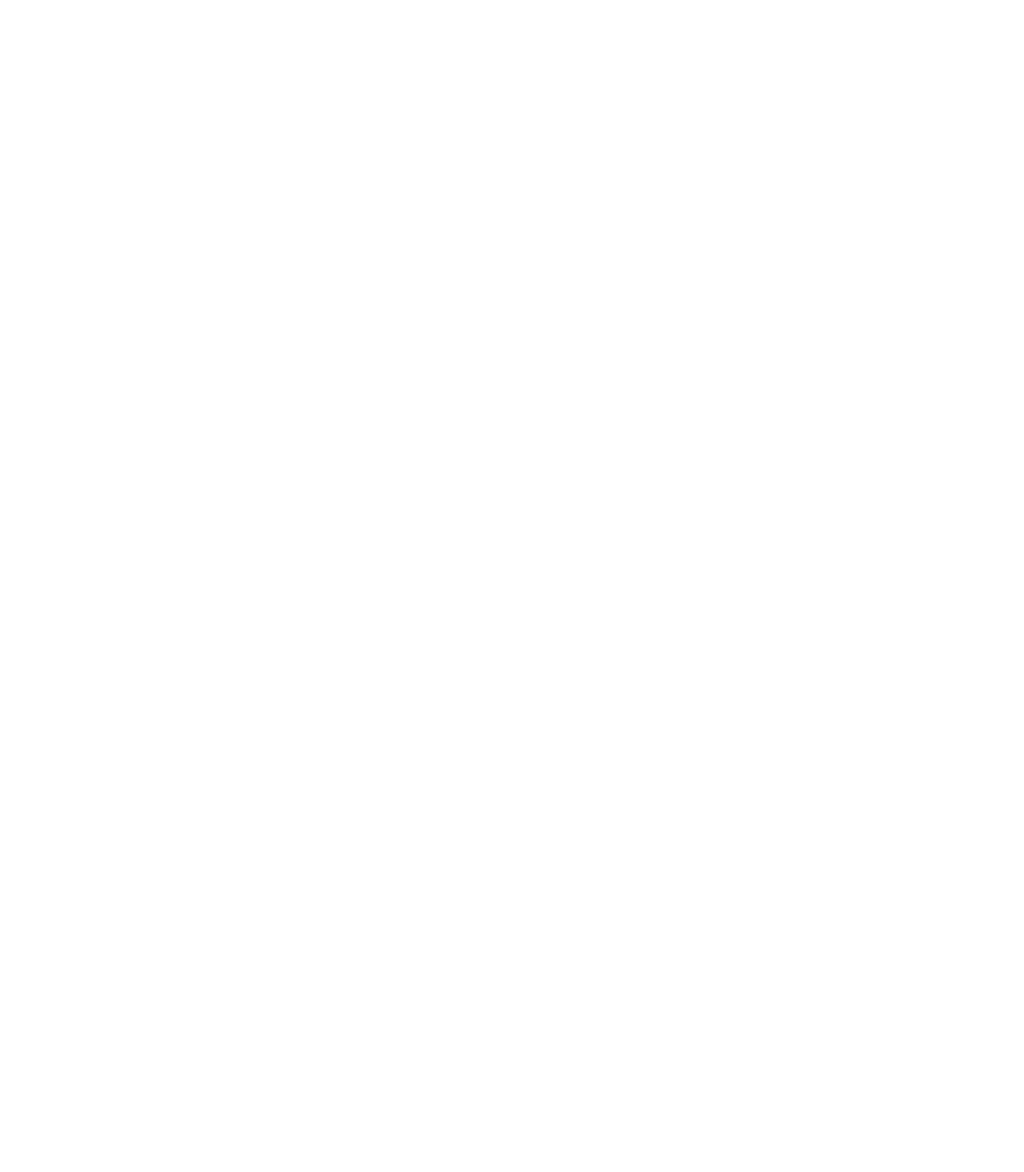
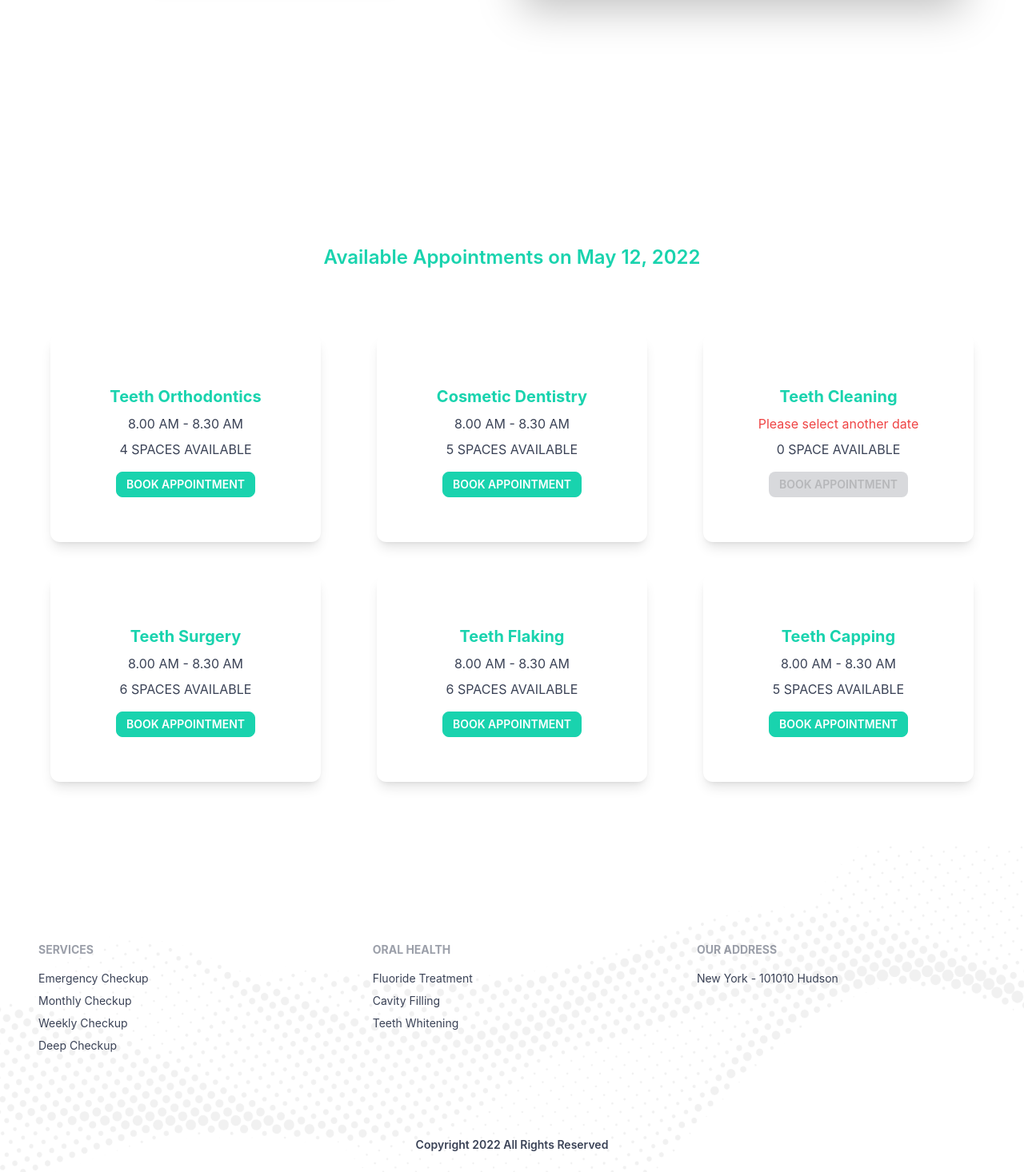
Before and after one commit to rahad2694/doctors-portal-client-side, a React (Create React App) app: page /appointment in a window 1280 px wide. Shown: the part 638-2104 px from the top of the page at 80% size. Before the commit the page ends 800 px from the top, so only its background shows below. Built offline with nearby package versions, Linux system fonts and the light colour scheme.

Commit message:
Service Modal functional

```diff
--- a/package.json
+++ b/package.json
@@ -10,8 +10,10 @@
     "@testing-library/react": "^13.2.0",
     "@testing-library/user-event": "^13.5.0",
     "daisyui": "^2.14.3",
+    "date-fns": "^2.28.0",
     "firebase": "^9.8.1",
     "react": "^18.1.0",
+    "react-day-picker": "^8.0.4",
     "react-dom": "^18.1.0",
     "react-firebase-hooks": "^5.0.3",
     "react-hook-form": "^7.31.1",
--- /dev/null
+++ b/public/services.json
@@ -0,0 +1,68 @@
+[
+    {
+        "_id":1,
+        "name":"Teeth Orthodontics",
+        "slots":[
+            "8.00 AM - 8.30 AM",
+            "8.30 AM - 9.00 AM",
+            "9.30 AM - 10.00 AM",
+
+            "12.30 AM - 1.00 AM"
+        ]
+    },
+    {
+        "_id":2,
+        "name":"Cosmetic Dentistry",
+        "slots":[
+            "8.00 AM - 8.30 AM",
+            "8.30 AM - 9.00 AM",
+            "9.30 AM - 10.00 AM",
+            "10.30 AM - 11.00 AM",
+
+            "12.30 AM - 1.00 AM"
+        ]
+    },
+    {
+        "_id":3,
+        "name":"Teeth Cleaning",
+        "slots":[
+
+        ]
+    },
+    {
+        "_id":4,
+        "name":"Teeth Surgery",
+        "slots":[
+            "8.00 AM - 8.30 AM",
+            "8.30 AM - 9.00 AM",
+            "9.30 AM - 10.00 AM",
+            "10.30 AM - 11.00 AM",
+            "11.30 AM - 12.00 AM",
+            "12.30 AM - 1.00 AM"
+        ]
+    },
+    {
+        "_id":5,
+        "name":"Teeth Flaking",
+        "slots":[
+            "8.00 AM - 8.30 AM",
+            "8.30 AM - 9.00 AM",
+            "9.30 AM - 10.00 AM",
+            "10.30 AM - 11.00 AM",
+            "11.30 AM - 12.00 AM",
+            "12.30 AM - 1.00 AM"
+        ]
+    },
+    {
+        "_id":6,
+        "name":"Teeth Capping",
+        "slots":[
+            "8.00 AM - 8.30 AM",
+            "8.30 AM - 9.00 AM",
+
+            "10.30 AM - 11.00 AM",
+            "11.30 AM - 12.00 AM",
+            "12.30 AM - 1.00 AM"
+        ]
+    }
+]
--- a/src/App.js
+++ b/src/App.js
@@ -1,9 +1,11 @@
 import { Route, Routes } from 'react-router-dom';
 import './App.css';
+import Appointment from './pages/Appointment/Appointment';
 import About from './pages/Home/About/About';
 import Home from './pages/Home/Home';
 import Login from './pages/Login/Login';
 import NotFound from './pages/NotFound/NotFound';
+import Footer from './pages/Shared/Footer';
 import NavBar from './pages/Shared/NavBar';
 
 function App() {
@@ -16,9 +18,11 @@ function App() {
         <Route path='/' element={<Home></Home>}></Route>
         <Route path='/about' element={<About></About>}></Route>
         <Route path='/login' element={<Login></Login>}></Route>
+        <Route path='/appointment' element={<Appointment/>}></Route>
 
         <Route path='*' element={<NotFound></NotFound>}></Route>
       </Routes>
+      <Footer></Footer>
     </div>
   );
 }
--- /dev/null
+++ b/src/pages/Appointment/Appointment.js
@@ -0,0 +1,35 @@
+import React, { useState } from 'react';
+import bannerimg from './../../assets/images/chair.png'
+import { format } from 'date-fns';
+import { DayPicker } from 'react-day-picker';
+import 'react-day-picker/dist/style.css';
+import AvailableAppointment from './AvailableAppointment';
+
+const Appointment = () => {
+    const [date, setDate] = useState(new Date());
+    // console.log(date);
+    let footer = <p>Please pick a day.</p>;
+    // if (date) {
+    //     footer = <p>You picked {format(date, 'PP')}.</p>;
+    // }
+    return (
+        <div>
+            <div className="hero min-h-screen bg-white lg:px-12 my-8 lg:my-0">
+                <div className="hero-content flex-col lg:flex-row-reverse justify-between">
+                    <img src={bannerimg} alt="Chair of doctor" className="lg:w-2/4 w-11/12 rounded-lg shadow-2xl" />
+                    <div className='mx-auto py-10 lg:py-0 px-12 lg:px-0 mt-12 lg:mt-0 shadow-lg rounded-lg'>
+                        <DayPicker
+                            mode="single"
+                            selected={date}
+                            onSelect={setDate}
+                            // footer={footer}
+                        />
+                    </div>
+                </div>
+            </div>
+            <AvailableAppointment date={date}></AvailableAppointment>
+        </div>
+    );
+};
+
+export default Appointment;
--- /dev/null
+++ b/src/pages/Appointment/AvailableAppointment.js
@@ -0,0 +1,29 @@
+import { format } from 'date-fns';
+import React, { useEffect, useState } from 'react';
+import Service from './Service';
+import ServiceModal from './ServiceModal';
+
+const AvailableAppointment = ({date}) => {
+    const [services , setServices] = useState([]);
+    const [treatment , setTreatment] = useState(null);
+    useEffect(()=>{
+        fetch('services.json')
+        .then(res => res.json())
+        .then(data => setServices(data))
+    },[]);
+    // console.log(services);
+    // console.log(date);
+    return (
+        <div className='mb-20 px-12'>
+            <h1 className='text-secondary text-2xl text-center font-semibold my-20'>Available Appointments on {format(date, 'PP')}</h1>
+            <div className='grid lg:grid-cols-3 grid-cols-1 gap-10 mx-auto '>
+                {
+                    services.map(service=><Service key={service._id} service={service} setTreatment={setTreatment}></Service>)
+                }
+            </div>
+            {treatment && <ServiceModal treatment={treatment} key={treatment._id}></ServiceModal>}
+        </div>
+    );
+};
+
+export default AvailableAppointment;
--- /dev/null
+++ b/src/pages/Appointment/Service.js
@@ -0,0 +1,17 @@
+import React from 'react';
+
+const Service = ({ service,setTreatment }) => {
+    const { name, slots, _id } = service;
+    return (
+        <div className="shadow-lg text-center w-11/12 mx-auto py-14  rounded-xl">
+            <h2 className="text-xl text-secondary my-2 font-bold">{name}</h2>
+            <h4 className='my-2 text-accent '>{slots.length === 0 ? <p className='text-red-500'>Please select another date</p>:slots[0]}</h4>
+            <p className='my-2 text-accent uppercase'>{slots.length} {slots.length >1 ? 'Spaces':'Space'} available</p>
+            <div className="card-actions justify-center">
+                <label onClick={()=>setTreatment(service)} htmlFor="service-modal" disabled={slots.length===0} className="text-white btn-sm mt-2 btn btn-secondary">Book Appointment</label>
+            </div>
+        </div>
+    );
+};
+
+export default Service;
--- /dev/null
+++ b/src/pages/Appointment/ServiceModal.js
@@ -0,0 +1,23 @@
+import React from 'react';
+
+const ServiceModal = ({treatment}) => {
+    return (
+        <div>
+            {/* <!-- The button to open modal --> */}
+            {/* <label htmlFor="service-modal" className="btn modal-button">open modal</label> */}
+            {/*
+            <!-- Put this part before
+            </body> tag-- > */}
+            <input type="checkbox" id="service-modal" className="modal-toggle" />
+            <div className="modal">
+                <div className="modal-box relative">
+                    <label htmlFor="service-modal" className="btn btn-sm btn-circle absolute right-2 top-2">✕</label>
+                    <h3 className="text-lg font-bold">{treatment?.name}</h3>
+                    <p className="py-4">You've been selected for a chance to get one year of subscription to use Wikipedia for free!</p>
+                </div>
+            </div>
+        </div >
+    );
+};
+
+export default ServiceModal;
--- a/src/pages/Home/IndividualReview.js
+++ b/src/pages/Home/IndividualReview.js
@@ -6,8 +6,8 @@ const IndividualReview = ({ review }) => {
         <div className='p-8 rounded-xl shadow-lg'>
             <h1 className='pb-4'>{text}</h1>
             <div className='flex pr-4 pt-4 items-center'>
-                <div class="avatar mr-4">
-                    <div class="w-16 rounded-full ring ring-primary ring-offset-base-100 ring-offset-2">
+                <div className="avatar mr-4">
+                    <div className="w-16 rounded-full ring ring-primary ring-offset-base-100 ring-offset-2">
                         <img alt='' src={img} />
                     </div>
                 </div>
--- /dev/null
+++ b/src/pages/Shared/Footer.js
@@ -0,0 +1,34 @@
+import React from 'react';
+
+const Footer = () => {
+    return (
+        <div className="lg:bg-[url('/src/assets/images/footer.png')] bg-cover bg-center pt-10">
+            <footer className="footer p-10 text-accent  py-20 lg:px-12">
+                <div>
+                    <span className="footer-title">Services</span>
+                    <a href="!#" className="link link-hover">Emergency Checkup</a>
+                    <a href="!#" className="link link-hover">Monthly Checkup</a>
+                    <a href="!#" className="link link-hover">Weekly Checkup</a>
+                    <a href="!#" className="link link-hover">Deep Checkup</a>
+                </div>
+                <div className='lg:px-20'>
+                    <span className="footer-title">Oral Health</span>
+                    <a href="!#" className="link link-hover">Fluoride Treatment</a>
+                    <a href="!#" className="link link-hover">Cavity Filling</a>
+                    <a href="!#" className="link link-hover">Teeth Whitening</a>
+                </div>
+                <div>
+                    <span className="footer-title">Our Address</span>
+                    <p>New York - 101010 Hudson</p>
+                </div>
+            </footer>
+            <div className="footer footer-center p-6 text-accent">
+                <div>
+                    <p className='font-semibold'>Copyright 2022 All Rights Reserved</p>
+                </div>
+            </div>
+        </div>
+    );
+};
+
+export default Footer;
```
Also changed, not shown: 1 other file (tests, documents, lock files or other folders).
